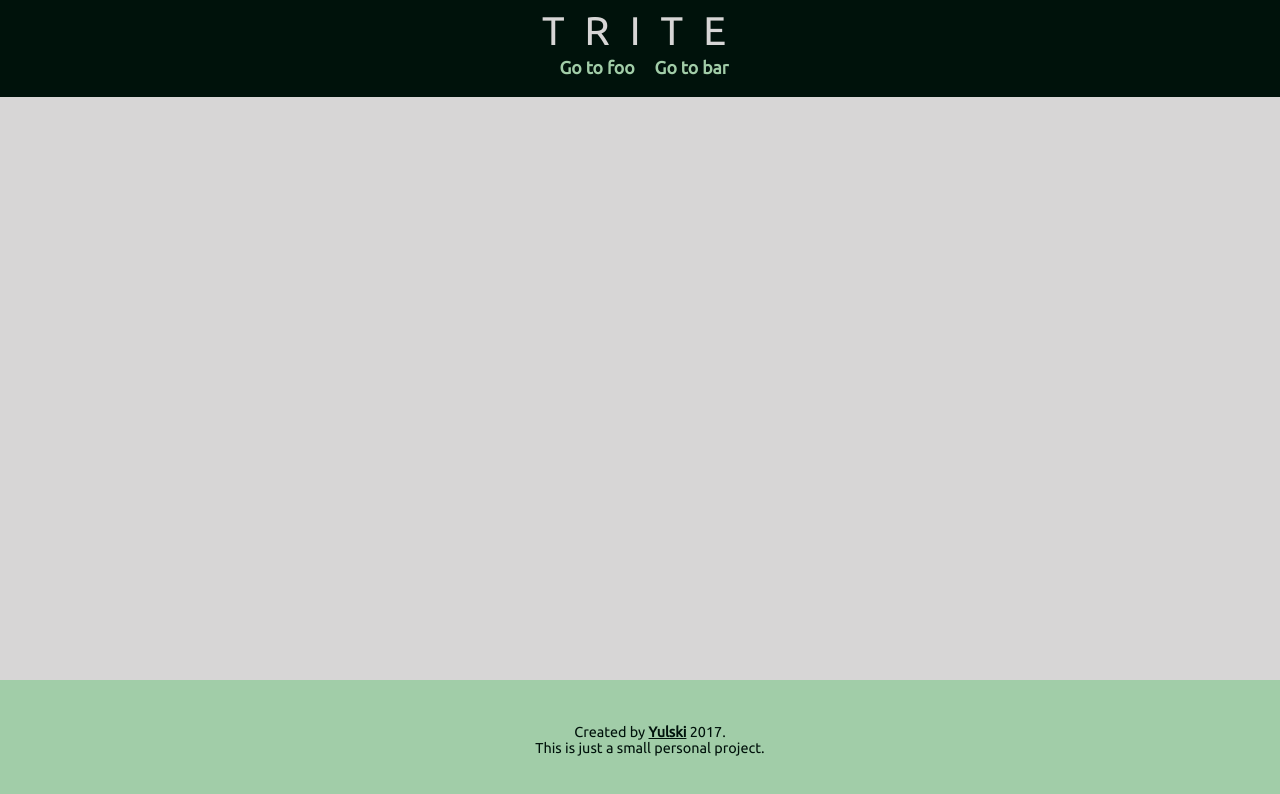
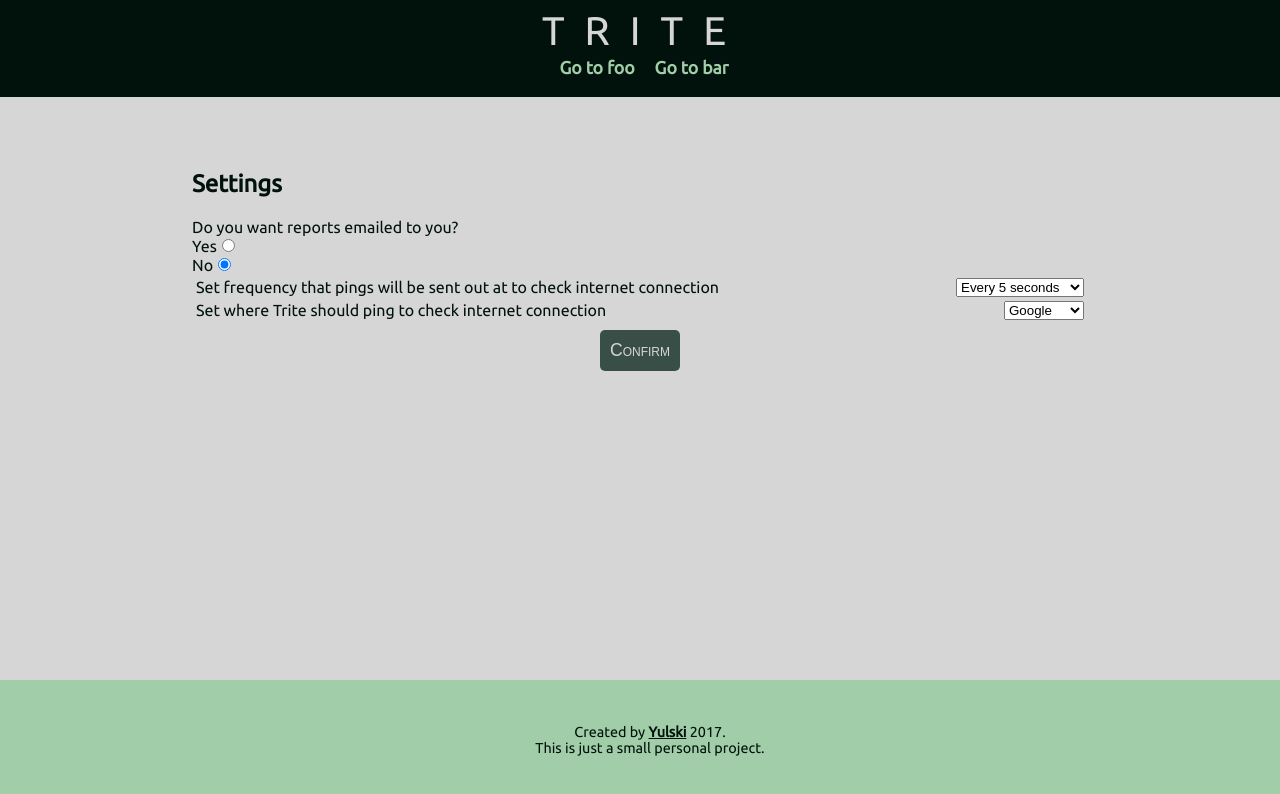
Before and after one commit to yulski/trite-web, a Vue app: page /#/settings in a window 1280 px wide. Shown: the top 794 px of the page. Built offline with nearby package versions, Linux system fonts and the light colour scheme.

Commit message:
added a settings page

```diff
--- a/index.html
+++ b/index.html
@@ -78,6 +78,11 @@
             margin: 0;
             padding: 0;
         }
+        .submit-btn-wrapper {
+            margin-top: 10px;
+            width: 100%;
+            text-align: center;
+        }
     </style>
   </head>
   <body>
--- /dev/null
+++ b/src/components/Settings.vue
@@ -0,0 +1,88 @@
+<template>
+    <div id="settings">
+        <div v-if="finished">
+            <h3>Thanks</h3>
+            <p><strong>Your settings have been saved</strong></p>
+        </div>
+        <div v-else>
+            <h2>Settings</h2>
+            <form action="#" method="post">
+                <section>
+                    Do you want reports emailed to you?
+                    <section id="form-row">
+                        <label for="emails-yes">Yes</label>
+                        <input type="radio" id="emails-yes" name="send-emails" value="yes"
+                            v-model="sendEmails"/>
+                    </section>
+                    <section id="form-row">
+                        <label for="emails-no">No</label>
+                        <input type="radio" id="emails-no" name="send-emails" value="no"
+                            v-model="sendEmails"/>
+                    </section>
+                </section>
+                <section class="form-row" v-if="sendEmails === 'yes'">
+                    <label for="email-freq">How often do you want reports emailed to you?</label>
+                    <select id="email-freq" v-model="emailFreq">
+                        <option value="daily">Daily</option>
+                        <option value="weekly">Weekly</option>
+                        <option value="monthly">Monthly</option>
+                    </select>
+                </section>
+                <section class="form-row">
+                    <label for="ping-freq">
+                        Set frequency that pings will be sent out at to check internet connection
+                    </label>
+                    <select id="ping-freq" v-model="pingFreq">
+                        <option value="2">Every 2 seconds</option>
+                        <option value="3">Every 3 seconds</option>
+                        <option value="5">Every 5 seconds</option>
+                        <option value="10">Every 10 seconds</option>
+                        <option value="30">Every 30 seconds</option>
+                        <option value="60">Every 1 minute</option>
+                        <option value="120">Every 2 minutes</option>
+                        <option value="180">Every 3 minutes</option>
+                        <option value="300">Every 5 minutes</option>
+                        <option value="600">Every 10 minutes</option>
+                    </select>
+                </section>
+                <section class="form-row">
+                    <label for="ping-addr">
+                        Set where Trite should ping to check internet connection
+                    </label>
+                    <select id="ping-addr" v-model="pingAddr">
+                        <option value="google.com">Google</option>
+                        <option value="wikipedia.org">Wikipedia</option>
+                        <option value="amazon.com">Amazon</option>
+                        <option value="microsoft.com">Microsoft</option>
+                        <option value="apple.com">Apple</option>
+                    </select>
+                </section>
+                <section class="submit-btn-wrapper">
+                    <input type="submit" value="Confirm" v-on:click="confirmSettings">
+                </section>
+            </form>
+        </div>
+    </div>
+</template>
+
+<script>
+export default {
+    name: "settings",
+    data: function() {
+        return {
+            sendEmails: "no",
+            emailFreq: "weekly",
+            pingFreq: "5",
+            pingAddr: "google.com",
+            finished: false
+        }
+    },
+    methods: {
+        confirmSettings: function(e) {
+            e.preventDefault();
+            // TODO save settings
+            this.finished = true;
+        }
+    }
+}
+</script>
--- a/src/components/SignUp.vue
+++ b/src/components/SignUp.vue
@@ -46,7 +46,7 @@
                         v-on:input="validateForm()">
                 </section>
             </div>
-            <section class="btn-wrapper">
+            <section class="submit-btn-wrapper">
                 <input type="submit" value="Sign Up" v-on:click="submitForm">
             </section>
         </form>
@@ -55,7 +55,7 @@
                 <label for="confirmation-code">Enter your confirmation code:</label>
                 <input type="text" id="confirmation-code" name="confirmation-code" required v-model="confirmationCode">
             </section>
-            <section class="btn-wrapper">
+            <section class="submit-btn-wrapper">
                 <input type="submit" value="Finish" v-on:click="submitEmailConfirmation">
             </section>
         </form>
@@ -130,11 +130,3 @@ export default {
     }
 }
 </script>
-
-<style>
-    .btn-wrapper {
-        margin-top: 10px;
-        width: 100%;
-        text-align: center;
-    }
-</style>
--- a/src/main.js
+++ b/src/main.js
@@ -3,6 +3,7 @@ import VueRouter from "vue-router"
 import App from "./App.vue"
 import Welcome from "./components/Welcome.vue"
 import SignUp from "./components/SignUp.vue"
+import Settings from "./components/Settings.vue"
 
 Vue.use(VueRouter);
 
@@ -13,7 +14,8 @@ const routes = [
     { path: "/foo", name: "foo", component: Foo },
     { path: "/bar", name: "bar", component: Bar },
     { path: "/", name: "welcome", component: Welcome },
-    { path: "/signup", name: "signup", component: SignUp }
+    { path: "/signup", name: "signup", component: SignUp },
+    { path: "/settings", name: "settings", component: Settings }
 ];
 
 const router = new VueRouter({
```
Also changed, not shown: 1 other file (tests, documents, lock files or other folders).
